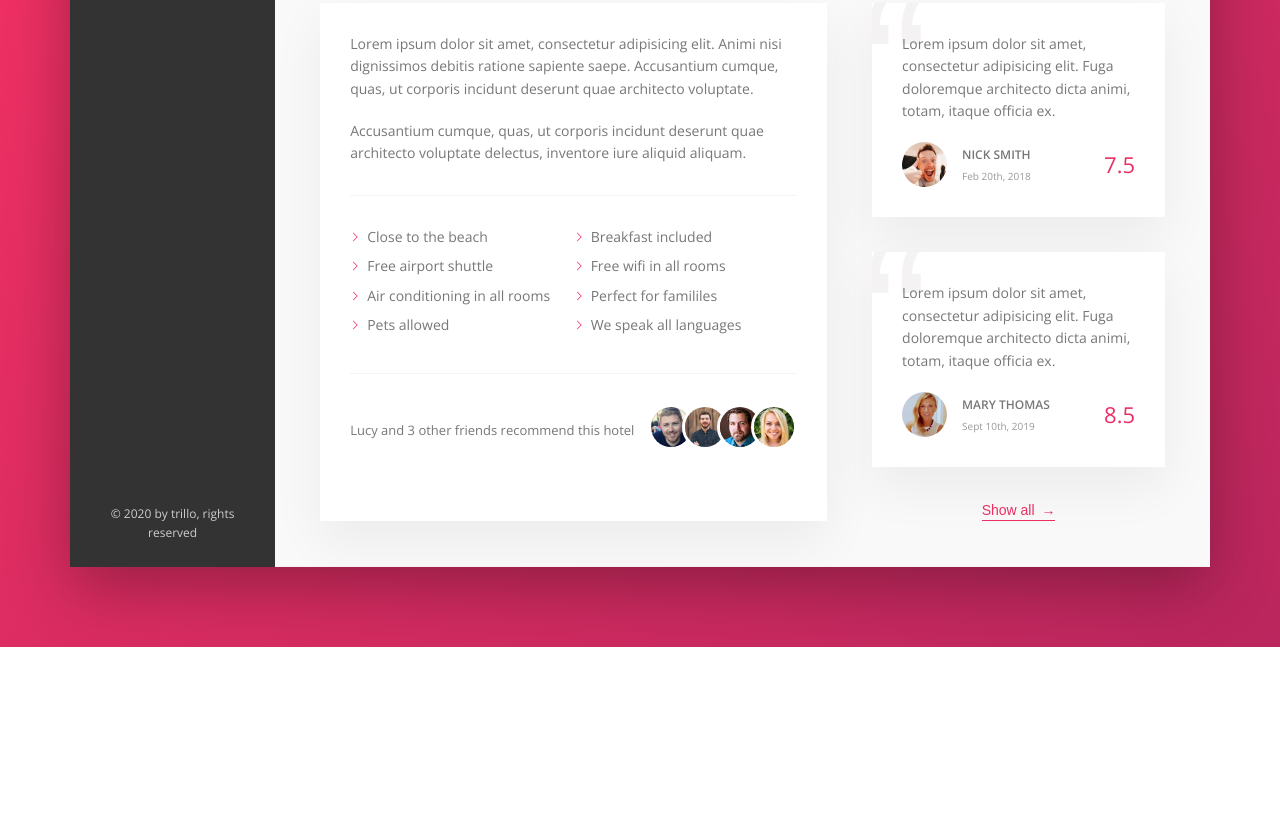
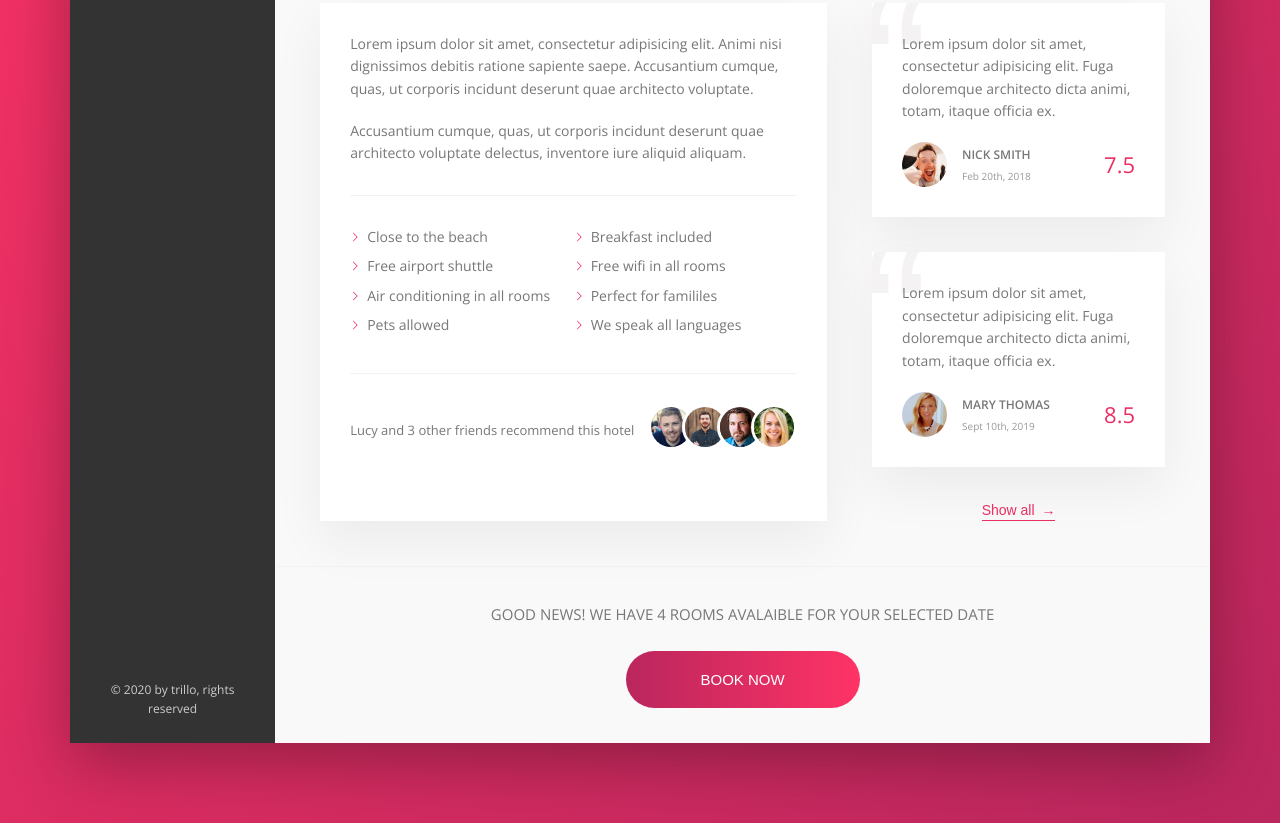
Before and after one commit to K-Sree-Lakshmi/Trillo, a website: page index.html in a window 1280 px wide. Shown: the part 625-1448 px from the top of the page. Before the commit the page ends 1272 px from the top, so only its background shows below. Drawn offline with nearby package versions, Linux system fonts and the light colour scheme.

Commit message:
[CTA] feature building and styling CTA section

```diff
--- a/index.html
+++ b/index.html
@@ -190,6 +190,15 @@
                         <button class="btn-inline">Show all <span>&rarr;</span></button>
                     </div>
                 </div>
+                <div class="cta">
+                    <h2 class="cta__book-now">
+                        Good news! We have 4 rooms avalaible for your selected date
+                    </h2>
+                    <button class="btn">
+                        <span class="btn__visible">Book Now</span>
+                        <span class="btn__invisible">Only 4 Free rooms</span>
+                    </button>
+                </div>
                 </main>
             </div>
         </div>
--- a/sass/_components.scss
+++ b/sass/_components.scss
@@ -423,3 +423,65 @@
         z-index: 1;
     }
 }
+
+
+/////////////////////// CALL TO ACTION //////////////////
+.cta{
+    padding: 3.5rem 8rem;
+    text-align: center;
+    &__book-now{
+        font-size: 1.5rem;
+        font-weight: 300;
+        text-transform: uppercase;
+        margin-bottom: 2.5rem;
+    }
+}
+
+/////////////////////// BUTTON //////////////////
+.btn{
+    font-size: 1.5rem;
+    font-weight: 300;
+    text-transform: uppercase;
+    border-radius: 100px;
+    border: none;
+    background-image: linear-gradient(to right, var(--color-primary-dark), var(--color-primary-light));
+    color: #fff;
+    position: relative;
+    overflow: hidden;
+    cursor: pointer;
+
+    & > * {
+        display: inline-block;
+        height: 100%;
+        width: 100%;
+        transition: all 0.2s;
+    }
+    &__visible{
+        padding: 2rem 7.5rem;
+    }
+
+    &__invisible{
+        padding: 2rem 0;
+        position: absolute;
+        left: 0;
+        top:-100%;
+
+    }
+
+    &:hover{
+    background-image: linear-gradient(to left, var(--color-primary-dark), var(--color-primary-light));
+    }
+
+    &:hover &__visible{
+        transform: translateY(100%);
+    }
+
+    &:hover &__invisible{
+        top:0;
+    }
+
+    &:focus{
+        outline: none;
+        animation: pulsate 1s infinite;
+    }
+}
```
Also changed, not shown: css/style.css.
